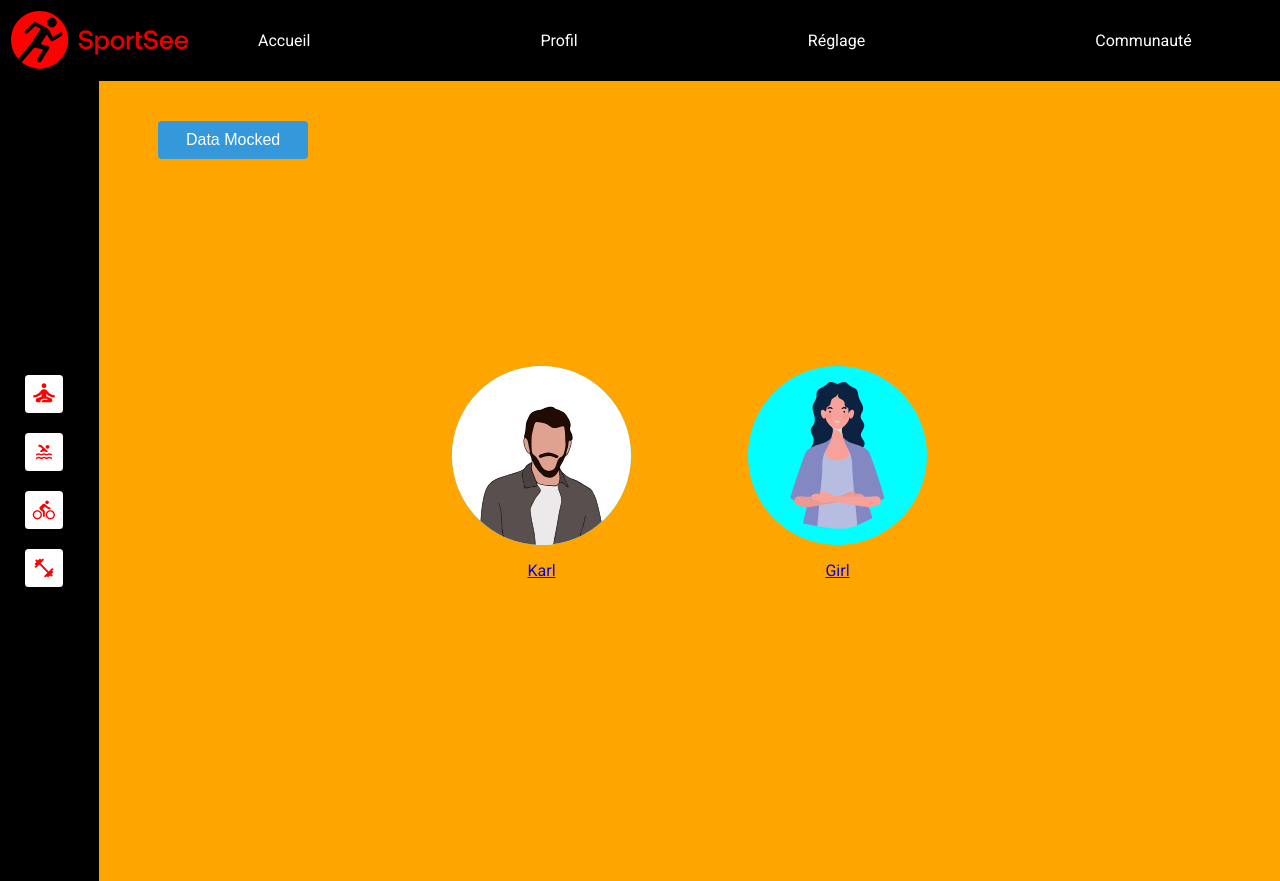
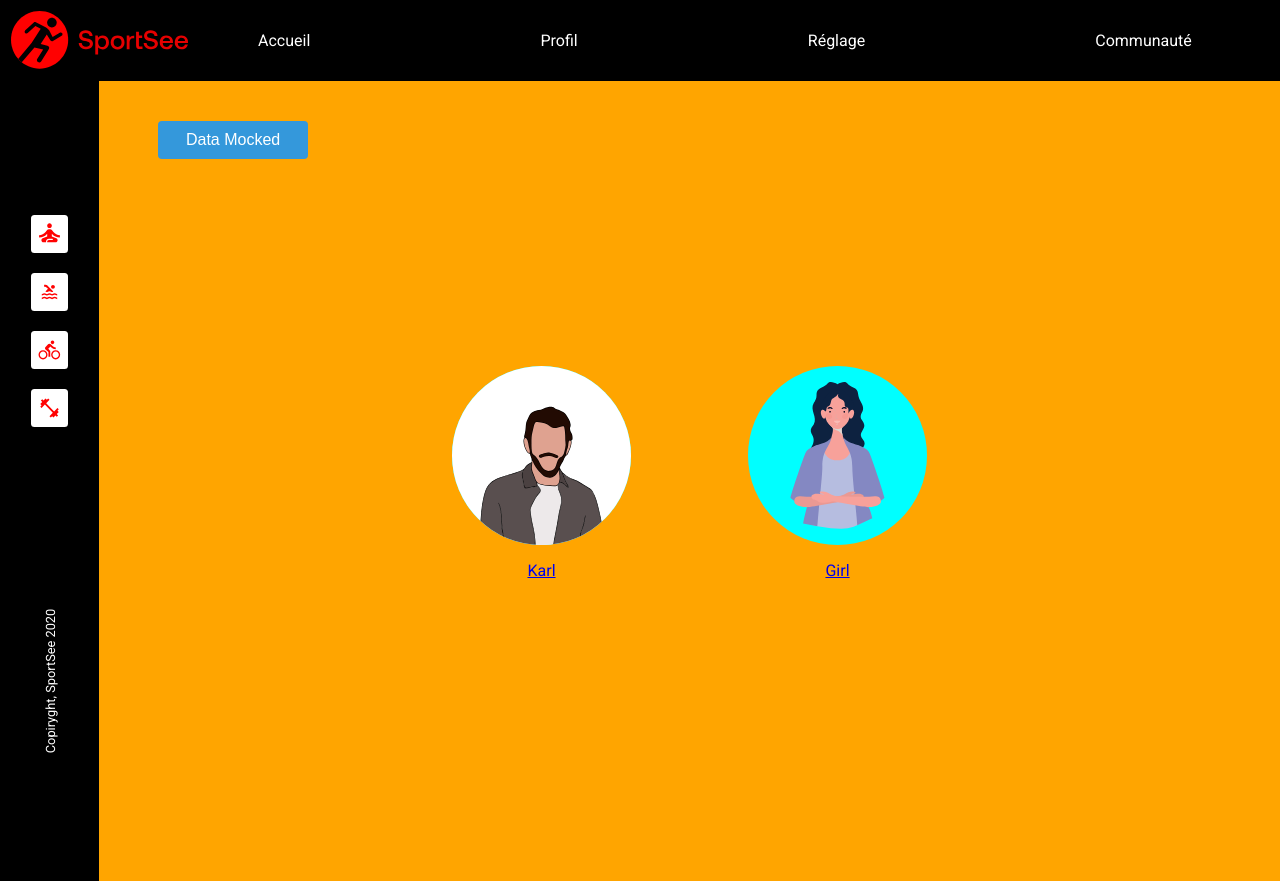
Before and after one commit to Halloween47/sportsee, a React (Create React App) app: page / in a window 1280 px wide. Built offline with nearby package versions, Linux system fonts and the light colour scheme.

Commit message:
copyright OK

```diff
--- a/src/components/Sidebar/Sidebar.jsx
+++ b/src/components/Sidebar/Sidebar.jsx
@@ -7,10 +7,13 @@ function Sidebar() {
     return (
         <div className="sidebar">
             <div className="sidebar_icons">
-            <img src={ Meditate } alt="meditate" />
-            <img src={ Natation } alt="natation" />
-            <img src={ Bicycle } alt="bicycle" />
-            <img src={ Muscle } alt="muscle" />
+                <img src={ Meditate } alt="meditate" />
+                <img src={ Natation } alt="natation" />
+                <img src={ Bicycle } alt="bicycle" />
+                <img src={ Muscle } alt="muscle" />
+            </div>
+            <div className="copyright">
+                <p>Copiryght, SportSee 2020</p>
             </div>
         </div>
     )
--- a/src/components/Sidebar/_sidebar.scss
+++ b/src/components/Sidebar/_sidebar.scss
@@ -3,10 +3,13 @@
     width: 5vw;
     height: 100%;
     padding: 0px 20px 0px 20px;
-    display: flex; align-items: center;
+    display: flex;
+    flex-direction: column;
+    align-items: center;
     // position: absolute;
     // top: 25%;
     z-index: 4;
+    position: relative;
 
     .sidebar_icons {
         width: 80%; height: 60%;
@@ -20,4 +23,17 @@
             margin: 10px;
         }
     }
+    .copyright {
+        // background-color: orange;
+        width: 300px;
+        height: 10%;
+        color: #fff;
+        transform: rotate(-90deg);
+        font-size: .8rem;
+        display: flex;
+        justify-content: center;
+        align-items: center;
+        position: absolute;
+        bottom: 20%;
+    }
 }
--- a/src/styles.css
+++ b/src/styles.css
@@ -209,8 +209,10 @@ header nav ul li a {
   height: 100%;
   padding: 0px 20px 0px 20px;
   display: flex;
+  flex-direction: column;
   align-items: center;
   z-index: 4;
+  position: relative;
 }
 .sidebar .sidebar_icons {
   width: 80%;
@@ -223,6 +225,18 @@ header nav ul li a {
 .sidebar .sidebar_icons img {
   width: 80%;
   margin: 10px;
+}
+.sidebar .copyright {
+  width: 300px;
+  height: 10%;
+  color: #fff;
+  transform: rotate(-90deg);
+  font-size: 0.8rem;
+  display: flex;
+  justify-content: center;
+  align-items: center;
+  position: absolute;
+  bottom: 20%;
 }
 
 .testRechart {
```
Also changed, not shown: 1 other file (tests, documents, lock files or other folders).
